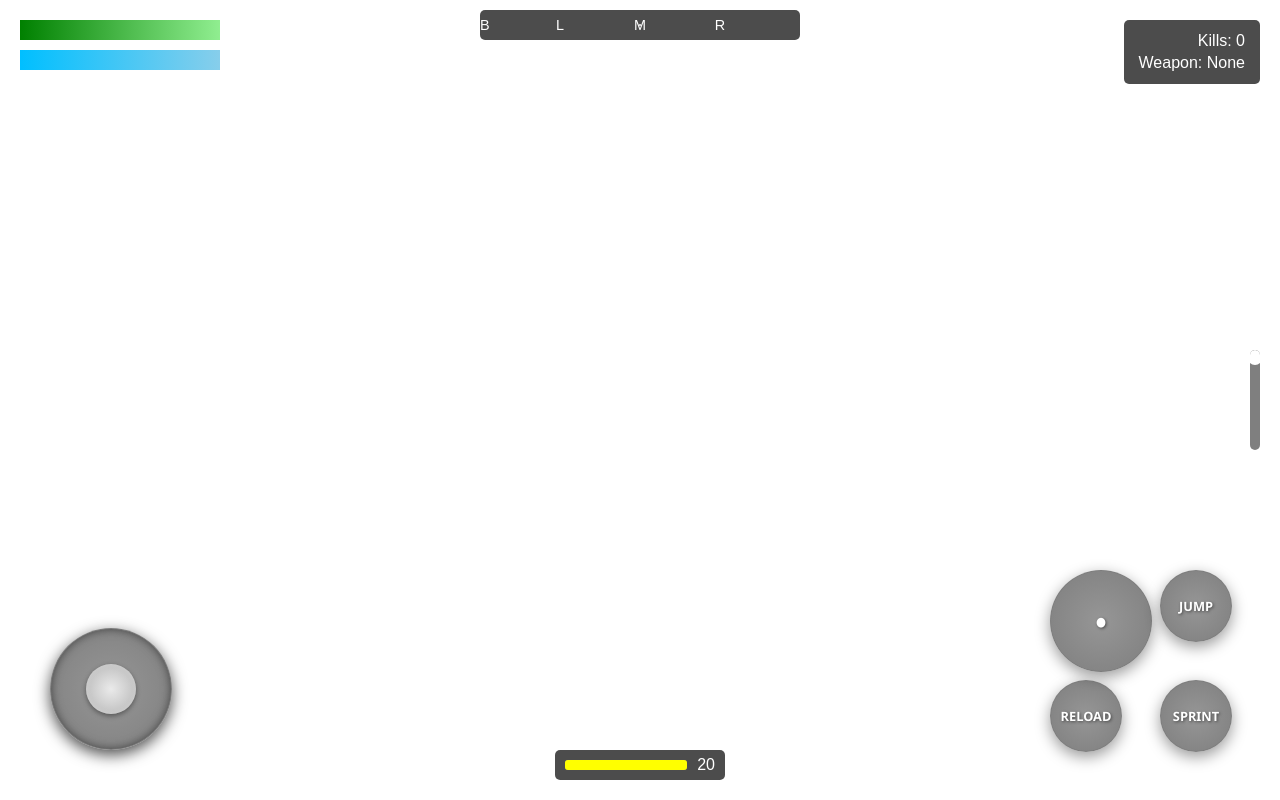
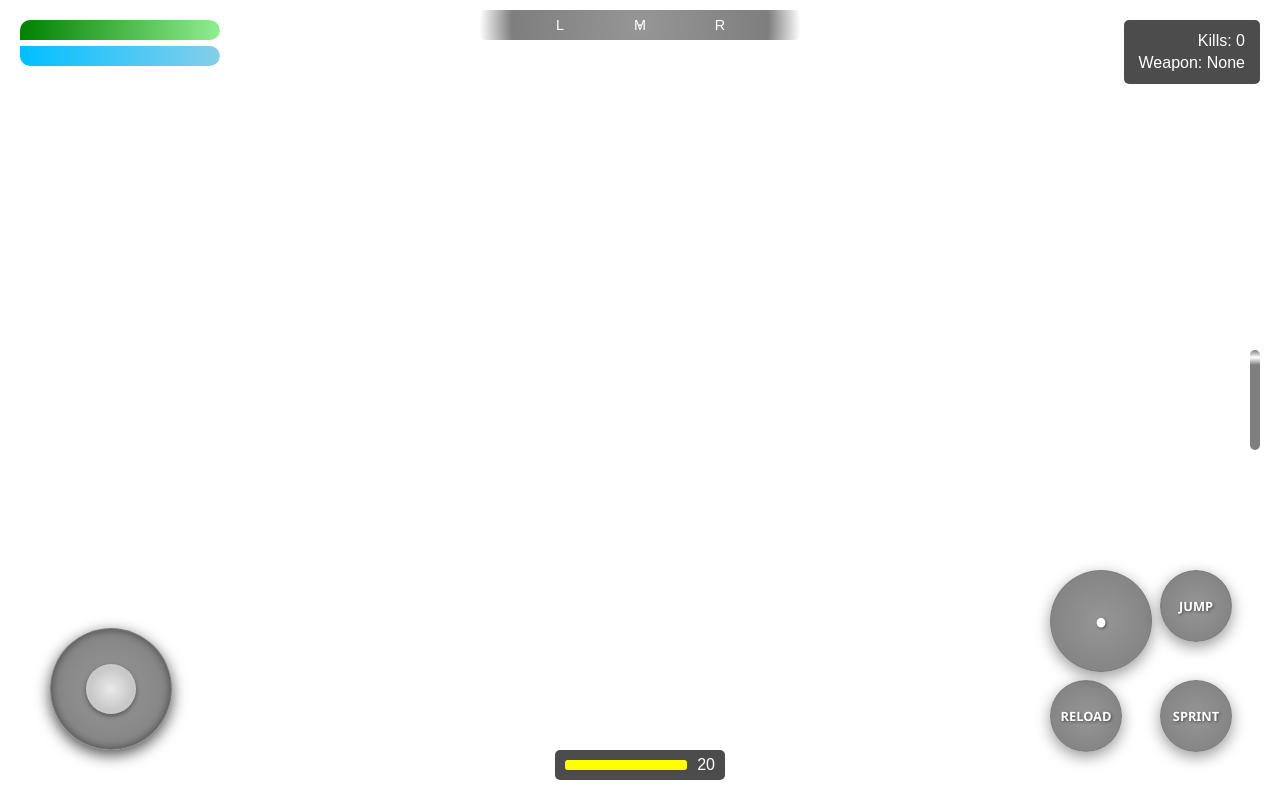
Before and after one commit to LeoOpenBotDevelopment/Three.js-3D-FPS-Game, a plain HTML site: page index.html in a window 1280 px wide. Drawn offline with nearby package versions, Linux system fonts and the light colour scheme.

Commit message:
index.html
index.html File

```diff
--- a/index.html
+++ b/index.html
@@ -29,28 +29,36 @@
             background: transparent;
             border: none;
             pointer-events: none; /* No interaction */
+            border-radius: 25px;
+            border-bottom-left-radius: 0;
+            overflow: hidden;
         }
         #playerHealthBar {
             width: 100%; /* Initial health */
             height: 100%;
-            background: linear-gradient(90deg, green, lightgreen);;
+            background: linear-gradient(90deg, green, lightgreen);
+            border-top-right-radius: 10px;
         }
 
         /* Energy Bar */
         #energyBarContainer {
             position: absolute;
-            top: 50px; /* Under health bar */
+            top: 46px; /* Under health bar */
             left: 20px;
             width: 200px;
             height: 20px;
             background: transparent;
             border: none;
             pointer-events: none;
+            border-radius: 25px;
+            border-top-left-radius: 0;
+            overflow: hidden;
         }
         #energyBar {
             width: 100%;
             height: 100%;
             background: linear-gradient(90deg, #00BFFF, #87CEEB); /* Sky blue gradient */
+            border-bottom-right-radius: 10px;
         }
 
         /* Joystick */
@@ -186,7 +194,7 @@
         #restartButton {
             padding: 15px 30px;
             margin-top: 20px;
-            background: linear-gradient(to right, #FF4500, #FF8C00, #FFD700);;
+            background: radial-gradient(circle at center, rgba(80, 80, 80, 0.6) 0%, rgba(40, 40, 40, 0.6) 80%, transparent 100%);
             color: white;
             border: none;
             border-radius: 5px;
@@ -196,6 +204,8 @@
         }
         #restartButton:hover {
             background-color: #45a049;
+            /*background: linear-gradient(to right, #FF4500, #FF8C00, #FFD700);*/
+            background: radial-gradient(circle at center, #FF4500 0%, #FF8C00 80%, transparent 100%);
         }
 
         /* Compass/Navigation Bar */
@@ -206,7 +216,8 @@
             transform: translateX(-50%);
             width: 300px; /* Width of the compass bar */
             height: 30px; /* Height of the compass bar */
-            background-color: rgba(0, 0, 0, 0.7);
+            /*background-color: rgba(0, 0, 0, 0.7);*/
+            background: radial-gradient(circle at center, rgba(80, 80, 80, 0.6) 0%, rgba(40, 40, 40, 0.6) 80%, transparent 100%);
             border-radius: 5px;
             display: flex;
             justify-content: space-between; /* Distribute N, S, O, W */
@@ -344,8 +355,8 @@
             left: 50%;
             width: 15px; /* Size of the dot */
             height: 15px;
-            background-color: white;
-            border-radius: 50%;
+            background: linear-gradient(0deg, transparent, white, transparent);
+            border-radius: 0;
             transform: translateX(-50%); /* Center horizontally */
             transition: top 0.05s ease-out; /* Smooth movement */
         }
@@ -431,7 +442,6 @@
         </div>
 
         <div id="compassBar">
-            <div class="direction" style="position: absolute; left: 0;">B</div>
             <div class="direction" style="position: absolute; left: 25%; transform: translateX(-50%);">L</div>
             <div class="direction" style="position: absolute; left: 50%; transform: translateX(-50%);">M</div>
             <div class="direction" style="position: absolute; left: 75%; transform: translateX(-50%);">R</div>
```
